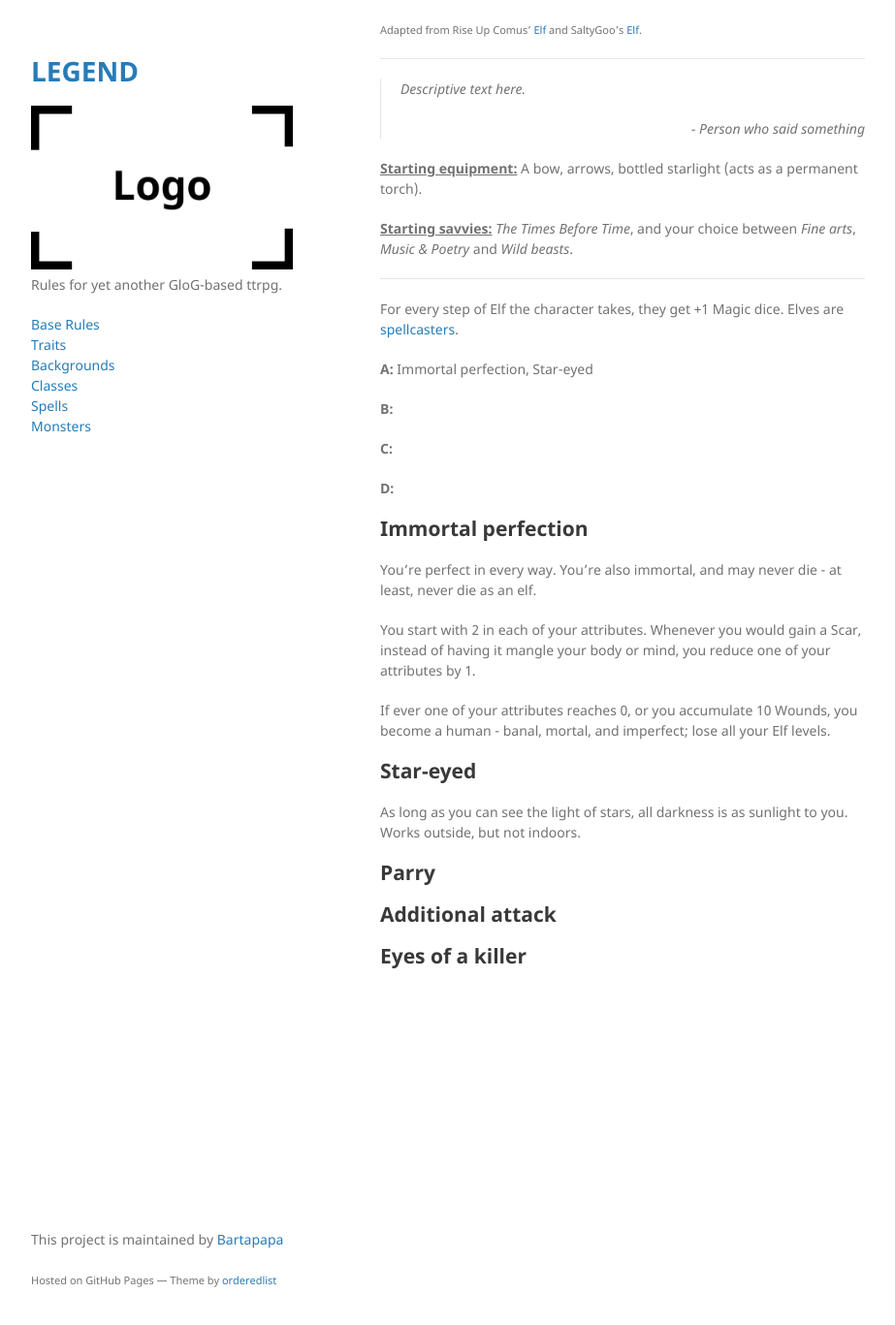
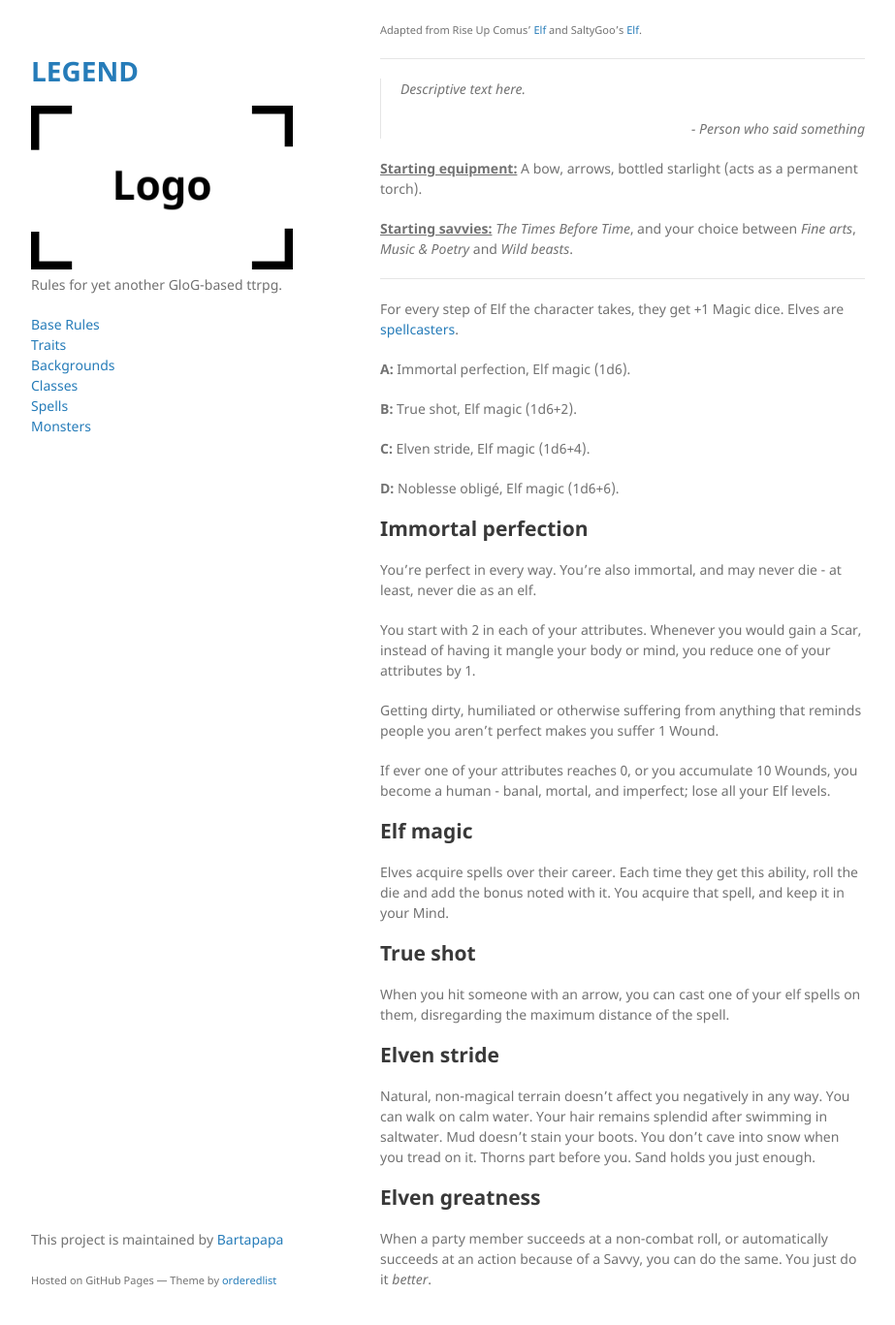
Before and after one commit to Bartapapa/legend, a Jekyll site: the page built from docs/class/elf.md, in a window 1280 px wide and 1400 px high, scrolled down 90 px. Shown: the top 1367 px of the window at 97% size, without its empty margins (178-1101 px from the left). Built offline with Jekyll 4.4.1, drawn with Linux system fonts in a browser that asks for light colours.

Commit message:
Update elf.md

```diff
--- a/docs/class/elf.md
+++ b/docs/class/elf.md
@@ -19,26 +19,31 @@ permalink: /classes/elf
 
 For every step of Elf the character takes, they get +1 Magic dice. Elves are [spellcasters](https://bartapapa.github.io/legend/base-rules#spellcasting).
 
-<b>A:</b> Immortal perfection, Star-eyed
+<b>A:</b> Immortal perfection, Elf magic (1d6).
 
-<b>B:</b>
+<b>B:</b> True shot, Elf magic (1d6+2).
 
-<b>C:</b>
+<b>C:</b> Elven stride, Elf magic (1d6+4).
 
-<b>D:</b>
+<b>D:</b> Noblesse obligé, Elf magic (1d6+6).
 
 ## Immortal perfection
 You're perfect in every way. You're also immortal, and may never die - at least, never die as an elf.
 
 You start with 2 in each of your attributes. Whenever you would gain a Scar, instead of having it mangle your body or mind, you reduce one of your attributes by 1.
 
+Getting dirty, humiliated or otherwise suffering from anything that reminds people you aren't perfect makes you suffer 1 Wound.
+
 If ever one of your attributes reaches 0, or you accumulate 10 Wounds, you become a human - banal, mortal, and imperfect; lose all your Elf levels.
 
-## Star-eyed
-As long as you can see the light of stars, all darkness is as sunlight to you. Works outside, but not indoors.
+## Elf magic
+Elves acquire spells over their career. Each time they get this ability, roll the die and add the bonus noted with it. You acquire that spell, and keep it in your Mind.
 
-## Parry
+## True shot
+When you hit someone with an arrow, you can cast one of your elf spells on them, disregarding the maximum distance of the spell.
 
-## Additional attack
+## Elven stride
+Natural, non-magical terrain doesn't affect you negatively in any way. You can walk on calm water. Your hair remains splendid after swimming in saltwater. Mud doesn't stain your boots. You don't cave into snow when you tread on it. Thorns part before you. Sand holds you just enough.
 
-## Eyes of a killer
+## Elven greatness
+When a party member succeeds at a non-combat roll, or automatically succeeds at an action because of a Savvy, you can do the same. You just do it <i>better</i>.
```
